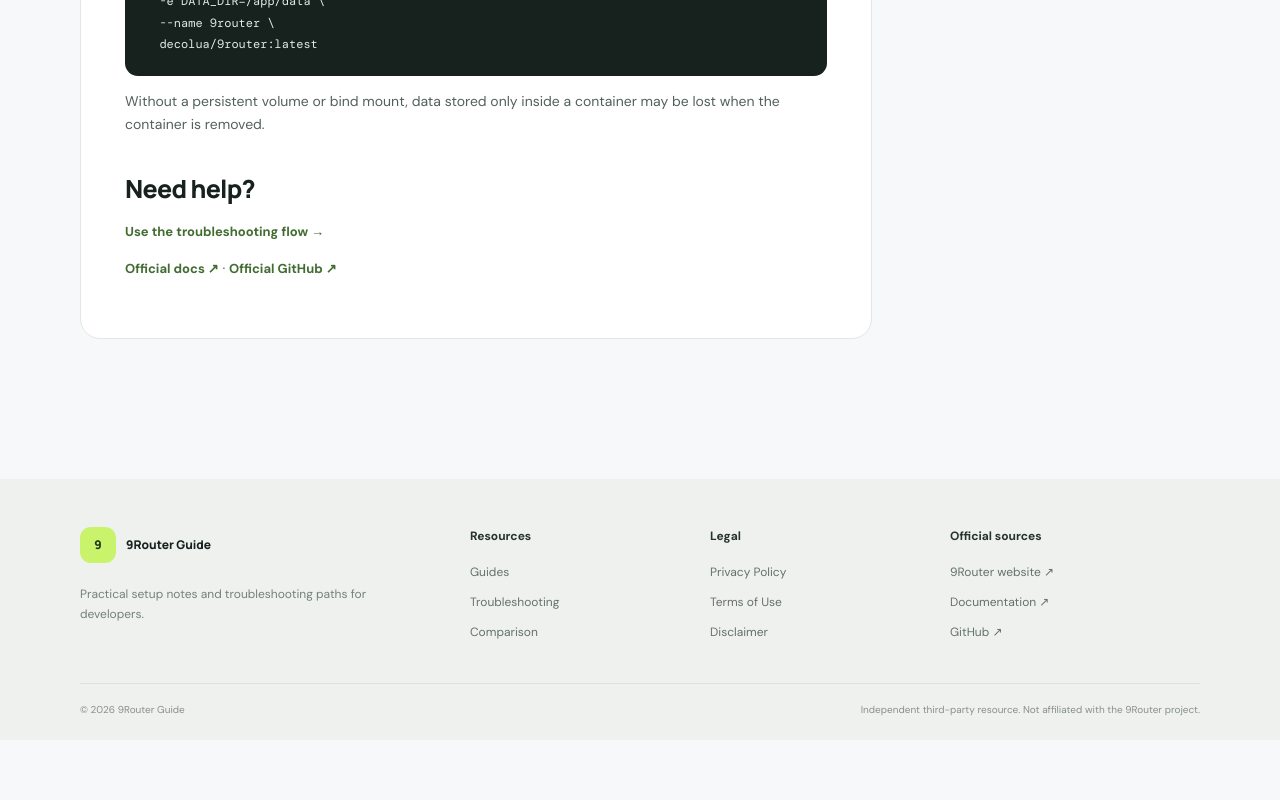
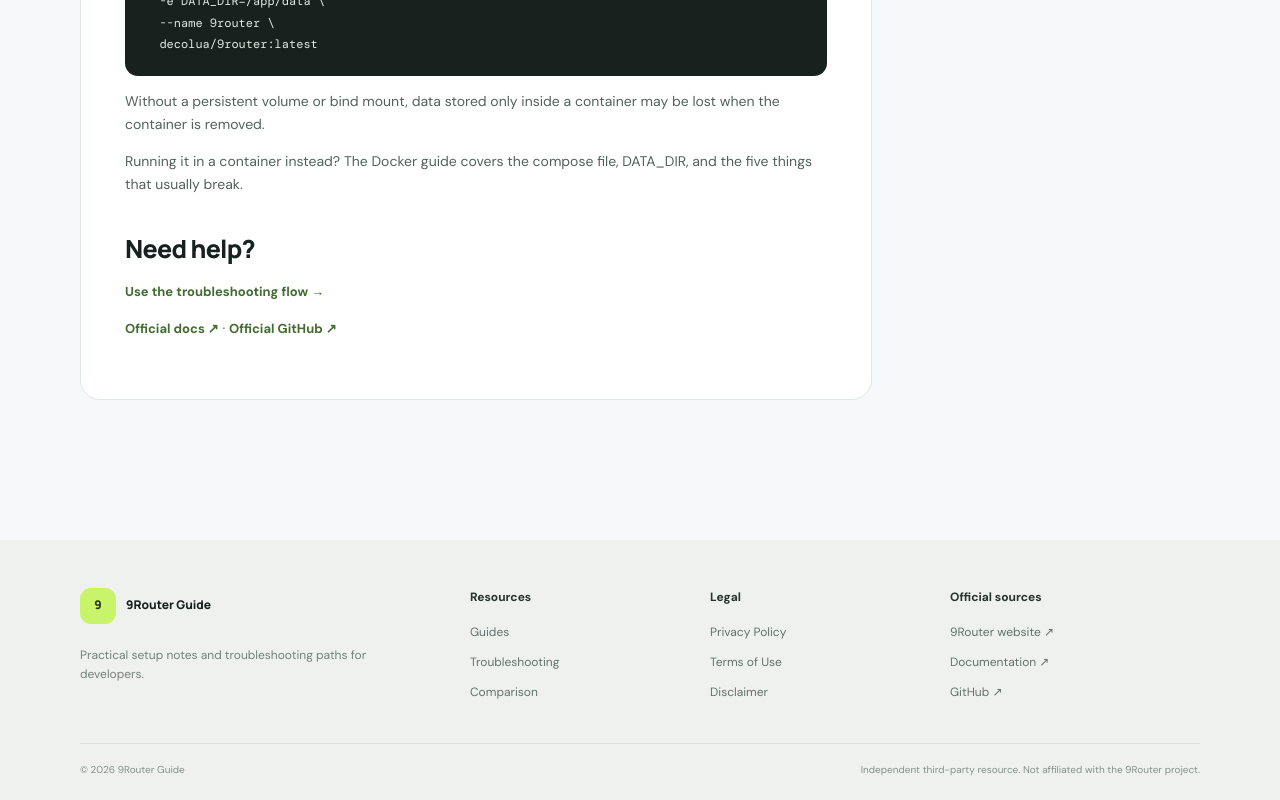
Before and after one commit to syz996/9router-guide-nextjs, a Next.js app: page /guides/install-9router-windows in a window 1280 px wide. Shown: the part 3908-4708 px from the top of the page. Before the commit the page ends 4648 px from the top, so only its background shows below. Built offline with nearby package versions, Linux system fonts and the light colour scheme.

Commit message:
Add Docker guide reference for container usage

```diff
--- a/src/app/guides/install-9router-windows/page.tsx
+++ b/src/app/guides/install-9router-windows/page.tsx
@@ -409,6 +409,10 @@ export default function InstallWindowsPage() {
               only inside a container may be lost when the container
               is removed.
             </p>
+            <p>
+  Running it in a container instead? The <Link href="/guides/9router-docker/">Docker guide</Link> covers the
+  compose file, DATA_DIR, and the five things that usually break.
+</p>
 
             <h2>Need help?</h2>
 
```
